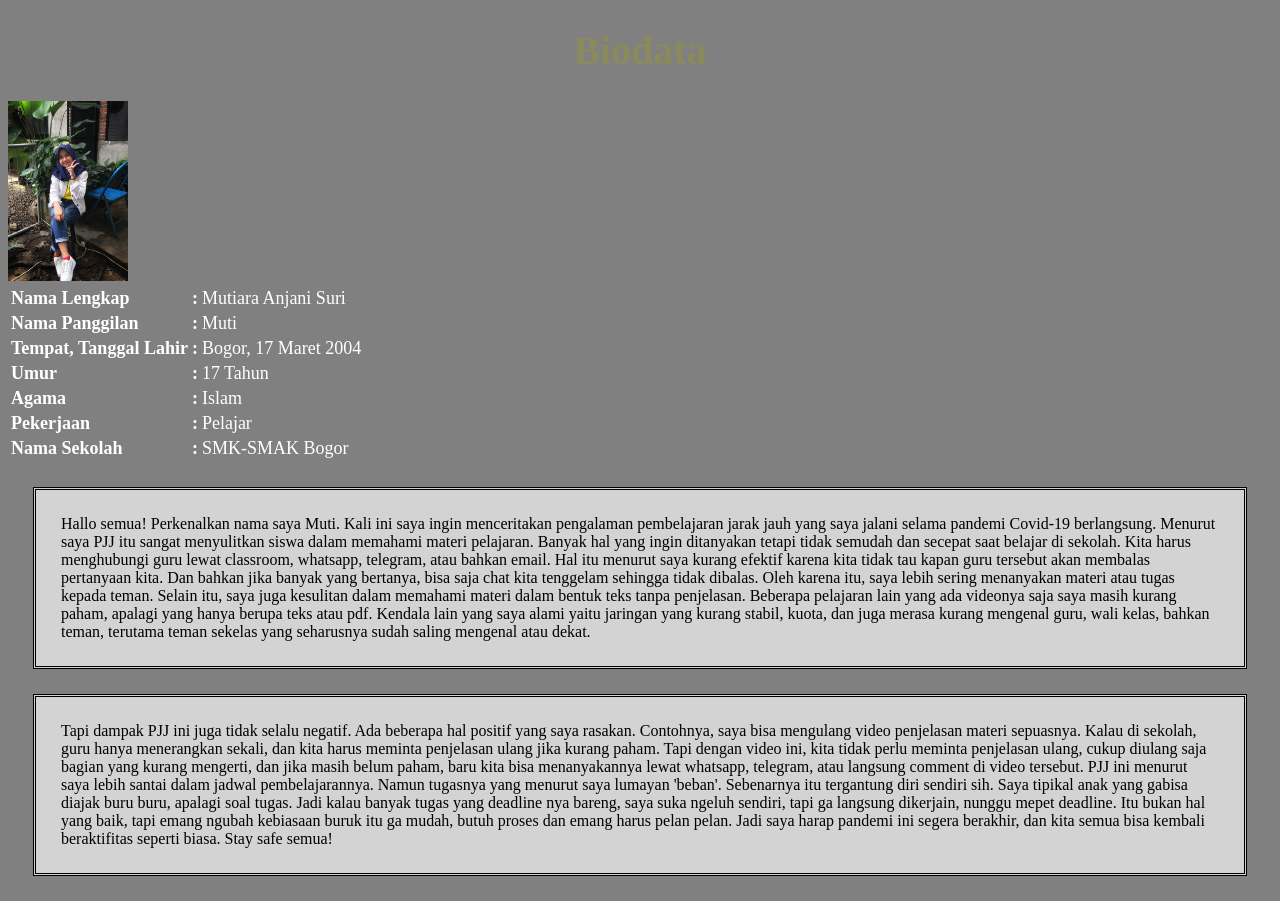
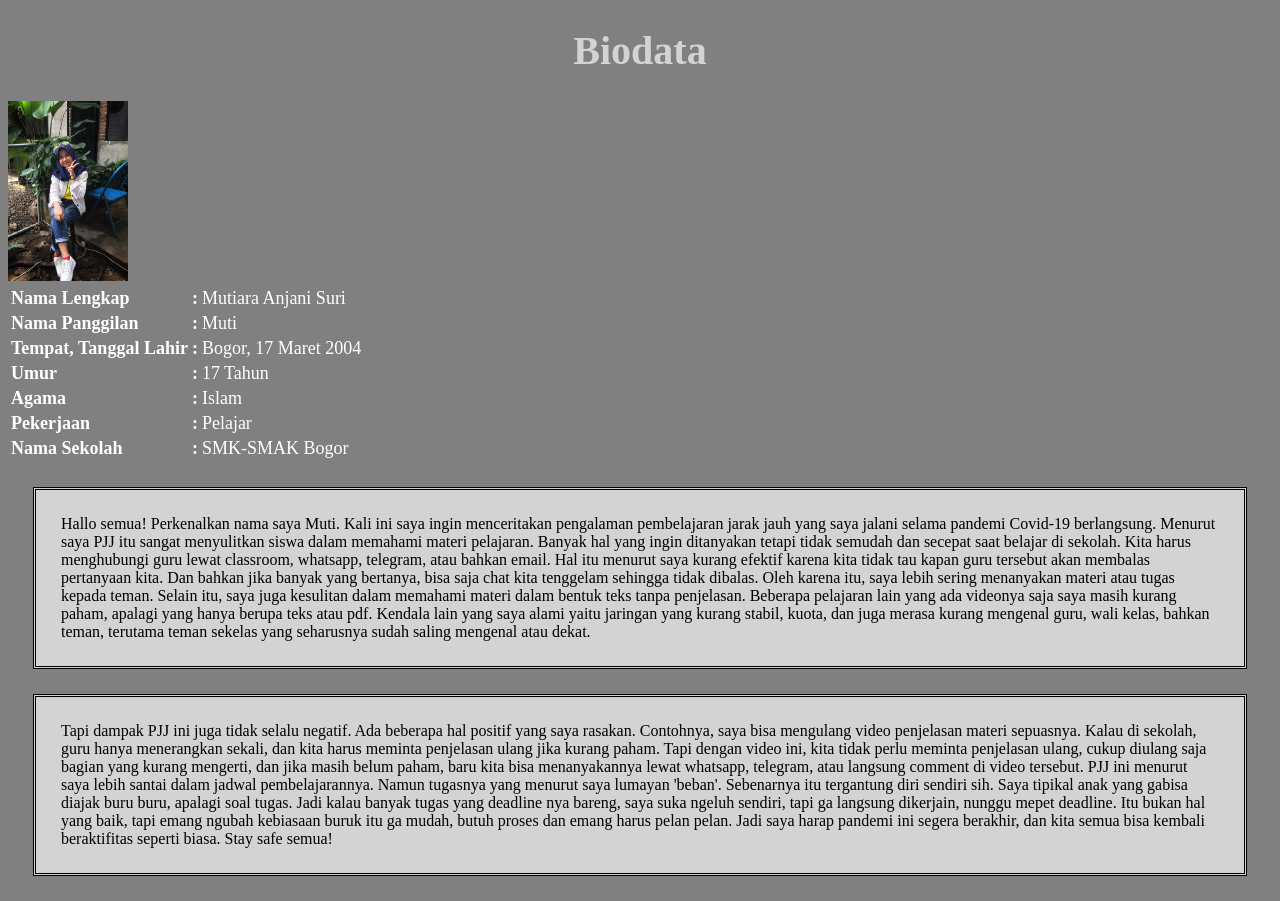
Before and after one commit to mutiarrar/mutiarrar.github.io, a plain HTML site: page index.html in a window 1280 px wide. Drawn offline with Linux system fonts and the light colour scheme.

Commit message:
Add files via upload

```diff
--- a/index.html
+++ b/index.html
@@ -6,7 +6,7 @@
 	<title>Website Mutiara Anjani Suri</title>
 </head>
 <body>
-	<h1 style="color: #8a8a5c">Biodata</h1>
+	<h1>Biodata</h1>
 
 	<img src="mutiara.jpeg" alt="mutiara" width="120" height="180">
 
```
